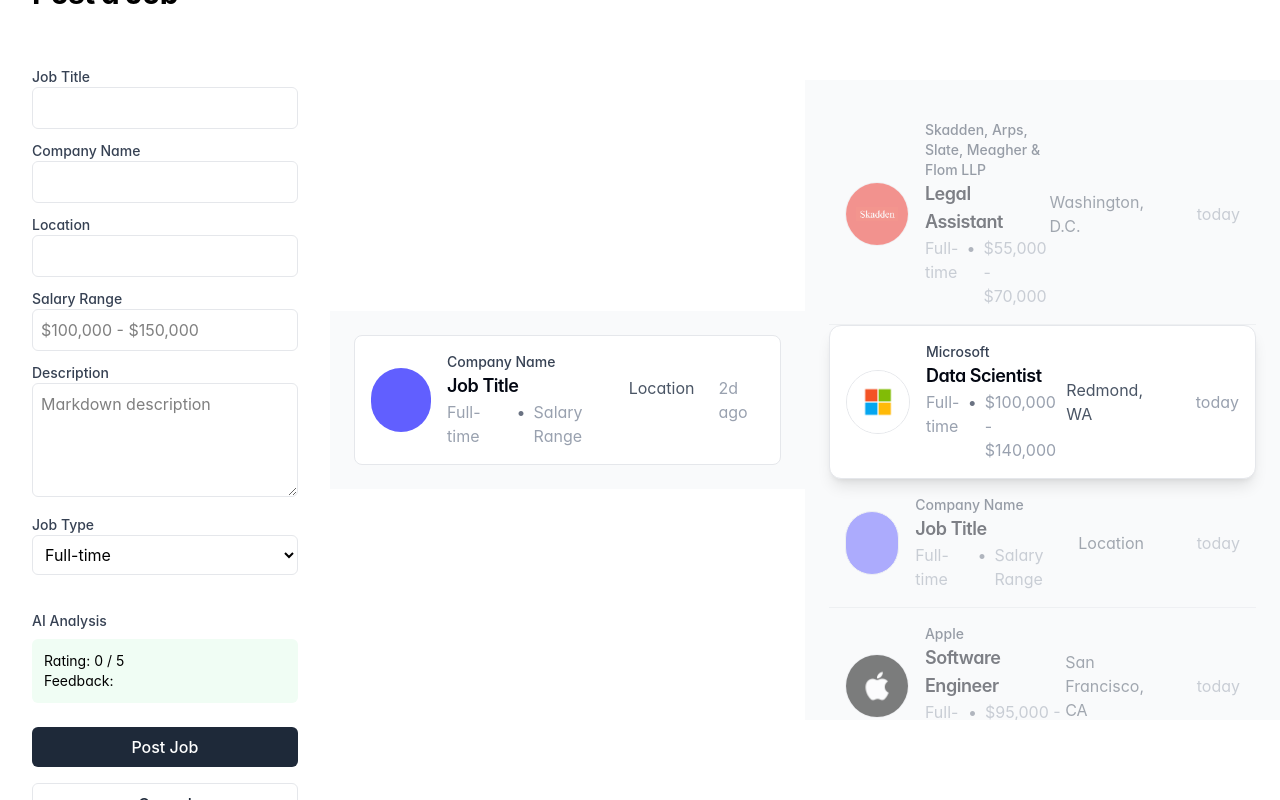
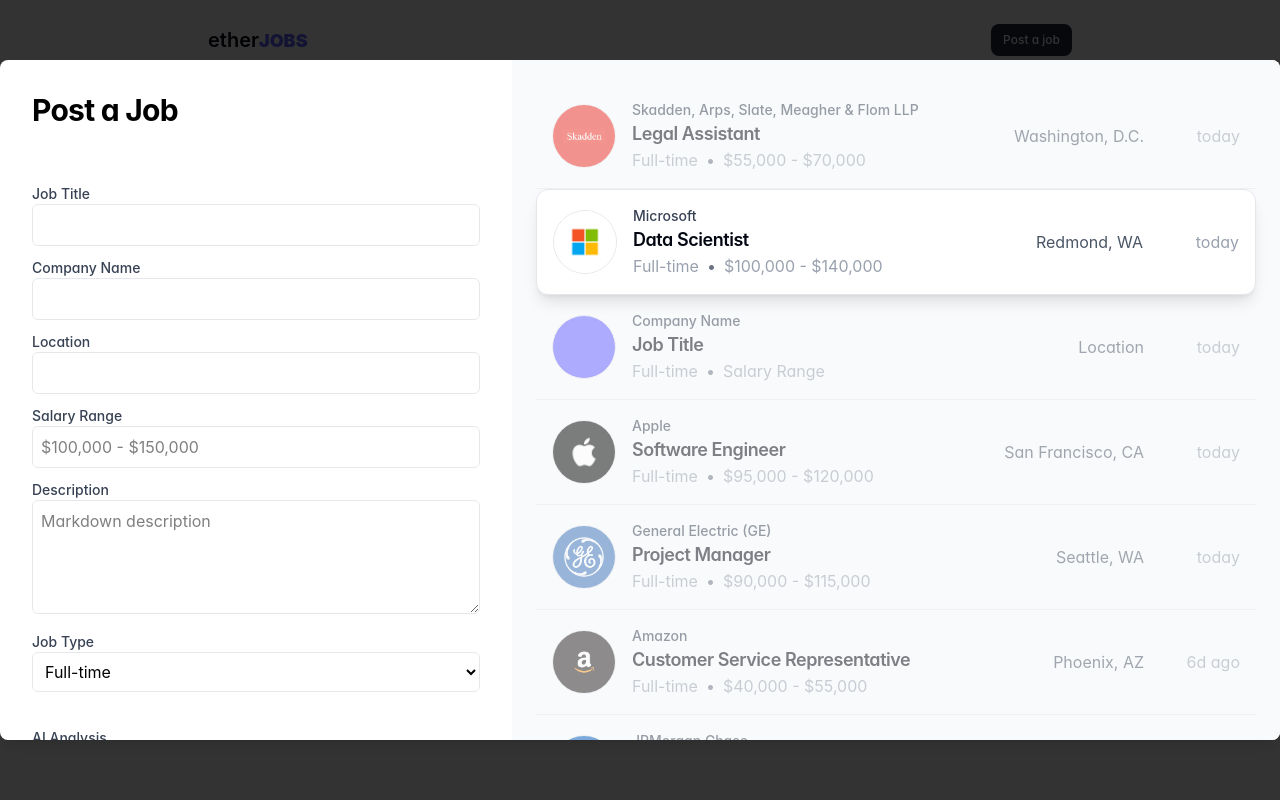
Before and after one commit to laurenrdodge/hacklahoma2025, a Next.js app in the folder frontend/: page / in a window 1280 px wide. Both pictures are taken after typing "Sample" into the empty fields and a click on the button "Post a job". Built offline with nearby package versions, Linux system fonts and the light colour scheme; a web font is replaced by a local one.

Commit message:
Fix issues with job modal

```diff
--- a/frontend/src/components/JobPostModal.tsx
+++ b/frontend/src/components/JobPostModal.tsx
@@ -16,7 +16,10 @@
   const [salaryRange, setSalaryRange] = useState("");
   const [jobType, setJobType] = useState("Full-time");
   const [description, setDescription] = useState("");
-  const [aiAnalysis, setAiAnalysis] = useState<{ rating: number; feedback: string }>({ rating: 0, feedback: "" });
+  const [aiAnalysis, setAiAnalysis] = useState<{
+    rating: number;
+    feedback: string;
+  }>({ rating: 0, feedback: "" });
   const [loading, setLoading] = useState(false);
 
   if (!isOpen) return null;
@@ -34,17 +37,17 @@
       `;
 
       // Call the server-side API route
-      const response = await fetch('/api/analyze', {
-        method: 'POST',
+      const response = await fetch("/api/analyze", {
+        method: "POST",
         headers: {
-          'Content-Type': 'application/json',
+          "Content-Type": "application/json",
         },
         body: JSON.stringify({ jobPosting }),
       });
 
       const data = await response.json();
       if (!data.success) {
-        alert(data.error || 'Error analyzing job posting asf.');
+        alert(data.error || "Error analyzing job posting asf.");
         return;
       }
 
@@ -60,7 +63,7 @@
       alert("Job posting submitted successfully!");
       onClose();
     } catch (error) {
-      console.error('Error:', error);
+      console.error("Error:", error);
       alert("Error analyzing job posting. Please try again.");
     } finally {
       setLoading(false);
@@ -90,7 +93,7 @@
       {/* Modal container */}
       <div className="bg-white rounded-lg shadow-lg w-full max-w-7xl flex overflow-hidden items-center">
         {/* Left: Job Input Form */}
-        <div className="w-2/5 p-8">
+        <div className="w-2/5 p-8 h-[85vh] overflow-y-auto">
           <h2 className="text-3xl font-bold mb-14 tracking-tight">
             Post a Job
           </h2>
@@ -169,8 +172,14 @@
 
             {/* AI Analysis Display */}
             <div className="mt-6">
-              <h3 className="text-sm font-medium text-gray-700 mb-2">AI Analysis</h3>
-              <div className={`p-3 rounded-md ${aiAnalysis.rating >= 3 ? "bg-red-50" : "bg-green-50"}`}>
+              <h3 className="text-sm font-medium text-gray-700 mb-2">
+                AI Analysis
+              </h3>
+              <div
+                className={`p-3 rounded-md ${
+                  aiAnalysis.rating >= 3 ? "bg-red-50" : "bg-green-50"
+                }`}
+              >
                 <p className="text-sm">
                   Rating: {aiAnalysis.rating} / 5<br />
                   Feedback: {aiAnalysis.feedback}
@@ -197,36 +206,8 @@
           </form>
         </div>
 
-        {/* Right: Live Preview */}
-        <div className="w-3/5 bg-gray-50 p-6 flex flex-col justify-center">
-          <div className="border p-4 rounded-lg bg-white">
-            <div className="relative flex justify-between items-center rounded-xl">
-              <div className="flex items-center">
-                <div className="h-16 w-16 bg-indigo-500 rounded-full"></div>
-                <div className="ml-4">
-                  <h2 className="font-medium text-sm text-gray-700">
-                    {companyName || "Company Name"}
-                  </h2>
-                  <h3 className="font-semibold text-lg tracking-tight text-gray-950">
-                    {jobTitle || "Job Title"}
-                  </h3>
-                  <div className="flex space-x-2 text-gray-400">
-                    <p>{jobType} </p>
-                    <span className="text-gray-500">&bull;</span>
-                    <p className="">{salaryRange || "Salary Range"}</p>
-                  </div>
-                </div>
-              </div>
-              <div className="flex space-x-6">
-                <p className="text-gray-600">{location || "Location"}</p>
-                <p className="text-gray-400">2d ago</p>
-              </div>
-            </div>
-          </div>
-        </div>
-
         {/* Right: Job Listings with Live Preview */}
-        <div className="w-3/5 bg-gray-50 p-6 overflow-y-auto h-[80vh]">
+        <div className="w-3/5 bg-gray-50 p-6 overflow-y-auto h-[85vh]">
           <ul className="divide-y divide-gray-200">
             {sortedJobs.map((job, index) => (
               <li
```
